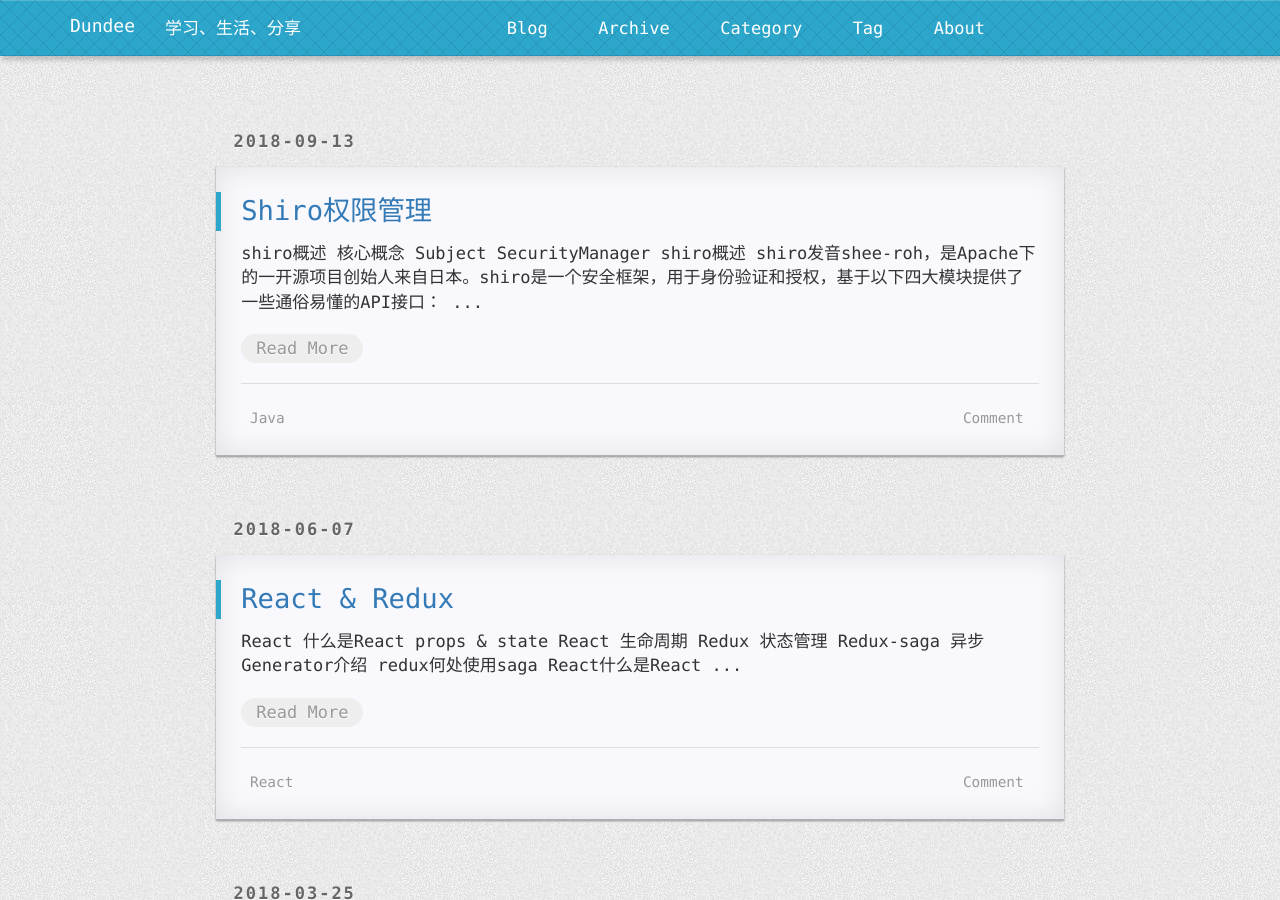
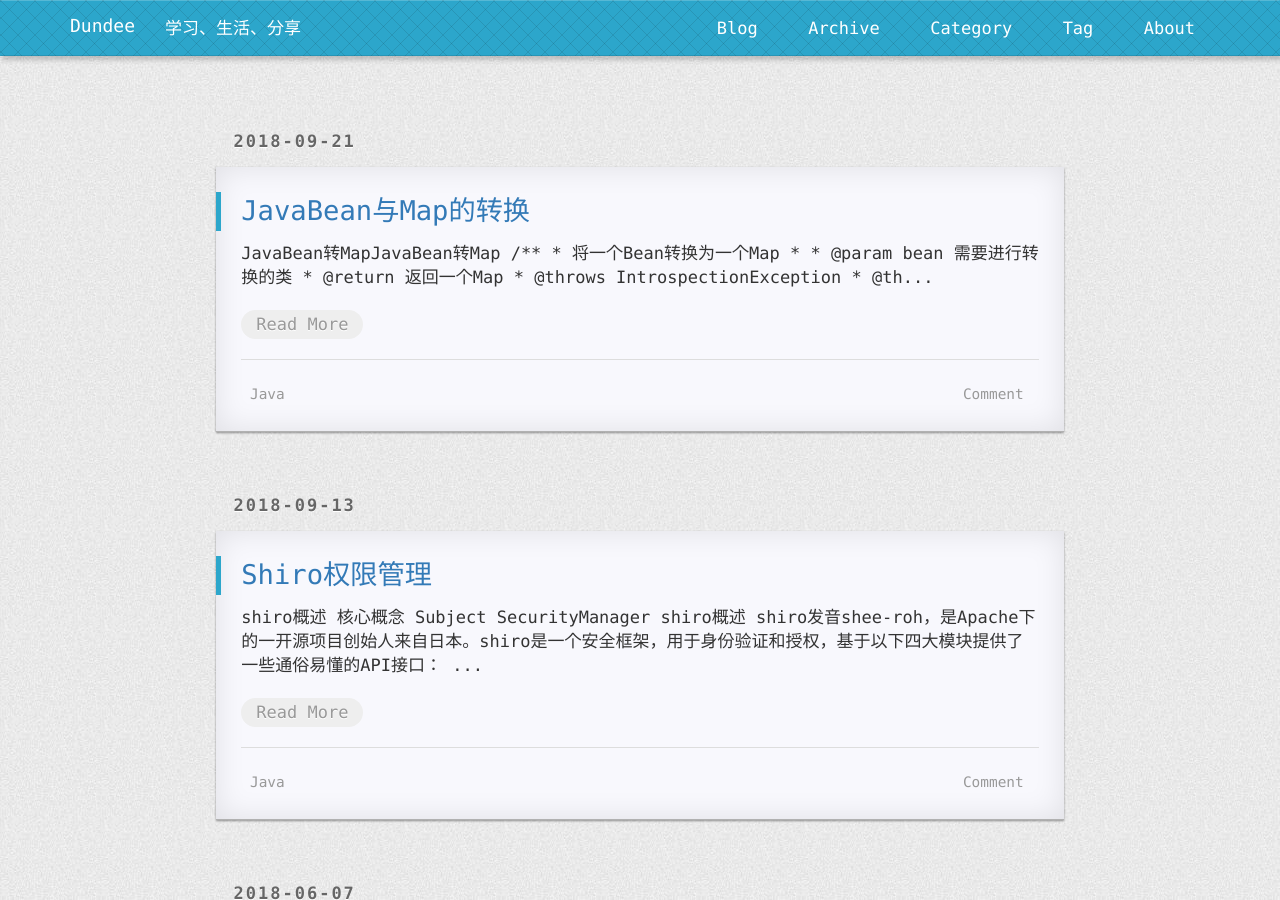
Before and after one commit to dengkaidi/dengkaidi.github.io, a Jekyll site: the page built from index.html, in a window 1280 px wide and 900 px high. Built offline with Jekyll 4.4.1, drawn with Linux system fonts in a browser that asks for light colours; nearby versions of some CDN libraries; the list of posts is cut into pages by our own code; comment, search, counter and statistics services are not loaded; a style sheet for code colours, icons or effects is not loaded; some of the changed text lies outside the part shown.

Commit message:
修改Google搜索位置， 添加比对文件

````diff
--- a/_includes/header.html
+++ b/_includes/header.html
@@ -25,22 +25,6 @@
                         </li>
                         {% endif %}
                         {% endfor %}
-                        <li>
-                           <div style="width: 210px">
-                                <script>
-                                        (function() {
-                                          var cx = '009888800274048938832:k1lx81rqjyk';
-                                          var gcse = document.createElement('script');
-                                          gcse.type = 'text/javascript';
-                                          gcse.async = true;
-                                          gcse.src = 'https://cse.google.com/cse.js?cx=' + cx;
-                                          var s = document.getElementsByTagName('script')[0];
-                                          s.parentNode.insertBefore(gcse, s);
-                                        })();
-                                      </script>
-                                      <gcse:search></gcse:search>
-                           </div>
-                        </li>
                     </ul>
                 </div>
             </div>
--- /dev/null
+++ b/_posts/2018-09-21-JavaBeanUtils.md
@@ -0,0 +1,49 @@
+---
+layout: post
+title: JavaBean与Map的转换
+tags: Java
+date:   2018-09-21 14:31:00 +0800
+categories: 编程
+---
+
+* TOC
+{:toc}
+
+### JavaBean转Map
+```java
+    /**
+     * 将一个Bean转换为一个Map
+     *
+     * @param bean 需要进行转换的类
+     * @return 返回一个Map
+     * @throws IntrospectionException
+     * @throws InvocationTargetException
+     * @throws IllegalAccessException
+     */
+    public Map<String, Object> Bean2Map(Object bean) throws IntrospectionException, InvocationTargetException, IllegalAccessException {
+        if (null == bean) {
+            return null;
+        }
+        HashMap<String, Object> resultMap = new HashMap();
+
+        Class<?> aClass = bean.getClass();
+        // 分析javaBean 并拿到它的属性、方法和事件等信息
+        BeanInfo beanInfo = Introspector.getBeanInfo(aClass);
+
+        // 获取一个bean的所有属性
+        PropertyDescriptor[] propertyDescriptors = beanInfo.getPropertyDescriptors();
+
+        for (PropertyDescriptor propertyDescriptor : propertyDescriptors) {
+            // 获取属性名称
+            String propertyDescriptorName = propertyDescriptor.getName();
+
+            if (!"class".equals(propertyDescriptorName)) {
+                Method readMethod = propertyDescriptor.getReadMethod();
+                Object value = readMethod.invoke(bean, new Object[0]);
+                // 将属性和值，以key-value形式存入Map
+                resultMap.put(propertyDescriptorName, value);
+            }
+        }
+        return resultMap;
+    }
+```
````
Also changed, not shown: pages/1archive.html (+16 -1 lines).
